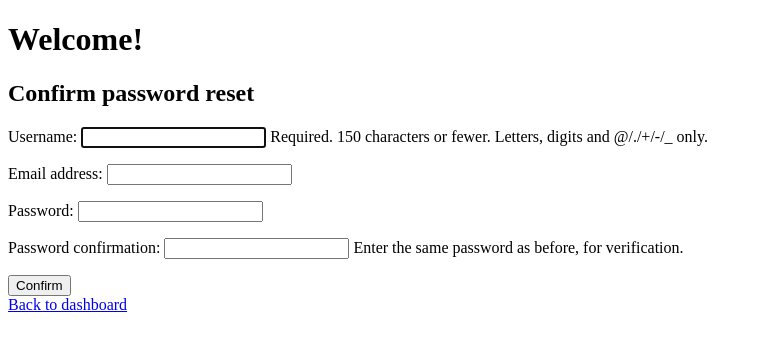
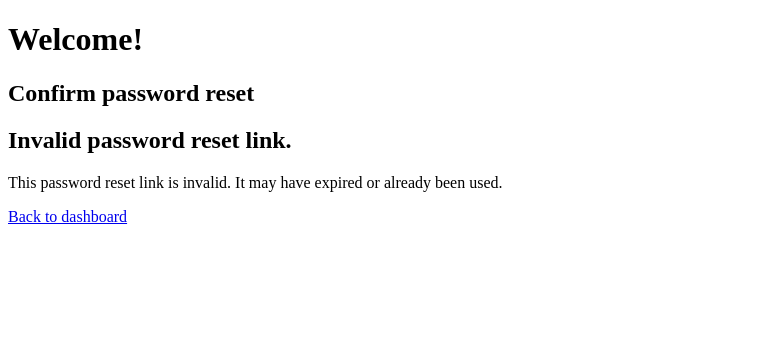
Before and after one commit to ycrows/DjangoRAG, a Django app: template members/templates/registration/password_reset_confirm.html in a window 1280 px wide. Shown: the top 351 px of the page, without its empty margins (0-762 px from the left). Run offline with Django 5.2, Linux system fonts and the light colour scheme; the template is opened without the code that fills it: values that come from a table or form of the project are taken from there, others are empty.

Commit message:
fixed auth functions to display custom templates

```diff
--- a/DjangoProject/settings.py
+++ b/DjangoProject/settings.py
@@ -31,13 +31,14 @@ ALLOWED_HOSTS = []
 # Application definition
 
 INSTALLED_APPS = [
+    'members', #put app as first so app templates are prioritized
     'django.contrib.admin',
     'django.contrib.auth',
     'django.contrib.contenttypes',
     'django.contrib.sessions',
     'django.contrib.messages',
     'django.contrib.staticfiles',
-    'members'
+
 ]
 
 MIDDLEWARE = [
--- a/members/templates/registration/password_reset_confirm.html
+++ b/members/templates/registration/password_reset_confirm.html
@@ -1,10 +1,17 @@
 {% extends "base.html" %}
 {% block content %}
     <h2>Confirm password reset</h2>
-    <form method="post">
-        {% csrf_token %}
-        {{ form.as_p }}
-        <input type="submit" value="Confirm" />
-    </form>
+
+    {% if validlink %}
+        <form method="post">
+            {% csrf_token %}
+            {{ form.as_p }}
+            <input type="submit" value="Confirm" />
+        </form>
+    {% else %}
+        <h2>Invalid password reset link.</h2>
+        <p>This password reset link is invalid. It may have expired or already been used.</p>
+    {% endif %}
+
     <a href="{% url 'dashboard' %}">Back to dashboard</a>
 {% endblock content %}
--- a/members/templates/users/dashboard.html
+++ b/members/templates/users/dashboard.html
@@ -4,7 +4,7 @@
     <hr />
     {% if user.is_authenticated %}
         {% include "registration/_logout.html" %}
-        <a href="{% url 'password_change' %}">Change password</a>s
+        <a href="{% url 'password_change' %}">Change password</a>
     {% else %}
         <a href="{% url 'login' %}">Login</a>
         <a href="{% url 'sign_up' %}">Sign up</a>
--- a/members/urls.py
+++ b/members/urls.py
@@ -18,5 +18,4 @@ urlpatterns = [
 
     path('accounts/', include('django.contrib.auth.urls')),
 
-
 ]
--- a/members/views.py
+++ b/members/views.py
@@ -14,7 +14,6 @@ from django.contrib.auth import login
 from django.shortcuts import redirect
 from django.urls import reverse
 from .forms import CustomUserCreationForm
-
 
 def members(request):
   mymembers = Member.objects.all().values()
```
Also changed, not shown: db.sqlite3.
